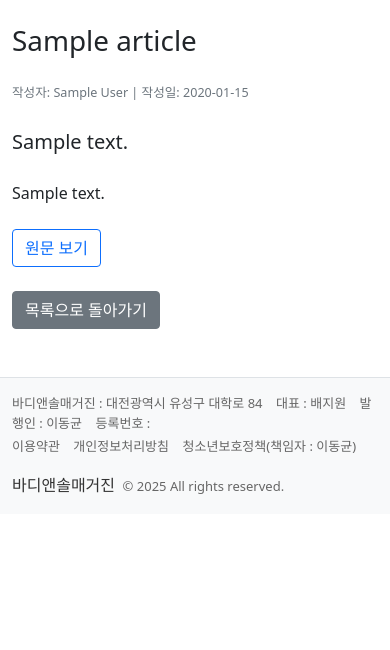
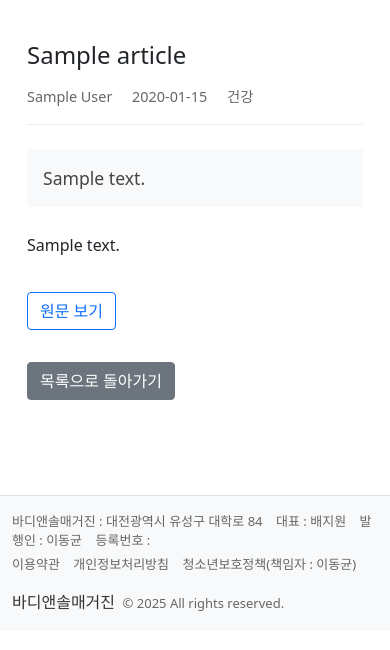
Before and after one commit to GOLDEN-DK/bodynsol_newscompany, a Flask app: page /article/1 in a window 390 px wide. Shown: the part 56-706 px from the top of the page. Run offline with Flask 3, Linux system fonts and the light colour scheme; tables that the repository leaves empty hold one stand-in row (values such as "Sample post"); parts of the project's set-up code (start-up, migrations or seed data) failed here and were passed over; some libraries are stand-ins or nearby versions.

Commit message:
모바일 최적화

```diff
--- a/app/templates/main/article.html
+++ b/app/templates/main/article.html
@@ -1,20 +1,101 @@
 {% extends "base.html" %} {% block title %}{{ article.title }}{% endblock %} {%
-block content %}
+block styles %} {{ super() }}
+<style>
+  /* 모바일 최적화를 위한 스타일 */
+  .article-container {
+    padding: 15px;
+    max-width: 100%;
+    word-wrap: break-word;
+  }
+
+  .article-title {
+    font-size: 1.8rem;
+    line-height: 1.3;
+    margin-bottom: 1rem;
+  }
+
+  @media (max-width: 768px) {
+    .article-title {
+      font-size: 1.5rem;
+    }
+
+    .article-content {
+      font-size: 1rem;
+      line-height: 1.6;
+    }
+
+    .article-content img {
+      max-width: 100%;
+      height: auto;
+      margin: 1rem 0;
+    }
+  }
+
+  .article-meta {
+    font-size: 0.9rem;
+    color: #666;
+    margin-bottom: 1.5rem;
+    border-bottom: 1px solid #eee;
+    padding-bottom: 1rem;
+  }
+
+  .article-summary {
+    font-size: 1.1rem;
+    color: #444;
+    background-color: #f8f9fa;
+    padding: 1rem;
+    border-radius: 4px;
+    margin-bottom: 1.5rem;
+  }
+
+  .article-content {
+    line-height: 1.8;
+    margin-bottom: 2rem;
+  }
+
+  .article-content p {
+    margin-bottom: 1rem;
+  }
+
+  .article-content img {
+    max-width: 100%;
+    height: auto;
+    margin: 1rem 0;
+  }
+
+  .back-button {
+    margin-top: 2rem;
+    margin-bottom: 2rem;
+  }
+</style>
+{% endblock %} {% block content %}
 <div class="container">
-  <div class="row">
-    <div class="col-md-8">
-      <article>
-        <h1 class="mb-4">{{ article.title }}</h1>
-        <div class="article-meta mb-4">
-          <small class="text-muted">
-            작성자: {{ article.author }} | 작성일: {{
+  <div class="row justify-content-center">
+    <div class="col-12 col-md-10 col-lg-8">
+      <article class="article-container">
+        <h1 class="article-title">{{ article.title }}</h1>
+
+        <div class="article-meta">
+          <span class="me-3">
+            <i class="fas fa-user"></i> {{ article.author }}
+          </span>
+          <span class="me-3">
+            <i class="fas fa-calendar"></i> {{
             article.created_at.strftime('%Y-%m-%d') }}
-          </small>
+          </span>
+          {% if article.category %}
+          <span>
+            <i class="fas fa-folder"></i> {{ article.category.name }}
+          </span>
+          {% endif %}
         </div>
+
         {% if article.summary %}
-        <div class="lead mb-4">{{ article.summary }}</div>
+        <div class="article-summary">{{ article.summary }}</div>
         {% endif %}
+
         <div class="article-content">{{ article.content | safe }}</div>
+
         {% if article.source_link %}
         <div class="mt-4">
           <a
@@ -22,26 +103,30 @@ block content %}
             target="_blank"
             class="btn btn-outline-primary"
           >
-            원문 보기
+            <i class="fas fa-external-link-alt"></i> 원문 보기
           </a>
         </div>
         {% endif %}
-      </article>
 
-      <div class="mt-4">
+        <div class="back-button">
           {% if request.referrer %}
-          <!-- 이전 페이지가 있으면 해당 페이지로 돌아가기 -->
           <a href="{{ request.referrer }}" class="btn btn-secondary">
-            목록으로 돌아가기
+            <i class="fas fa-arrow-left"></i> 목록으로 돌아가기
           </a>
           {% else %}
-          <!-- 이전 페이지 정보가 없으면 메인으로 돌아가기 -->
           <a href="{{ url_for('main.index') }}" class="btn btn-secondary">
-            목록으로 돌아가기
+            <i class="fas fa-home"></i> 홈으로 돌아가기
           </a>
           {% endif %}
         </div>
+      </article>
     </div>
   </div>
 </div>
+{% endblock %} {% block scripts %} {{ super() }}
+<!-- Font Awesome 아이콘 추가 -->
+<script
+  src="https://kit.fontawesome.com/your-font-awesome-kit.js"
+  crossorigin="anonymous"
+></script>
 {% endblock %}
```
Lines whose indentation alone changed are shown as unchanged.
